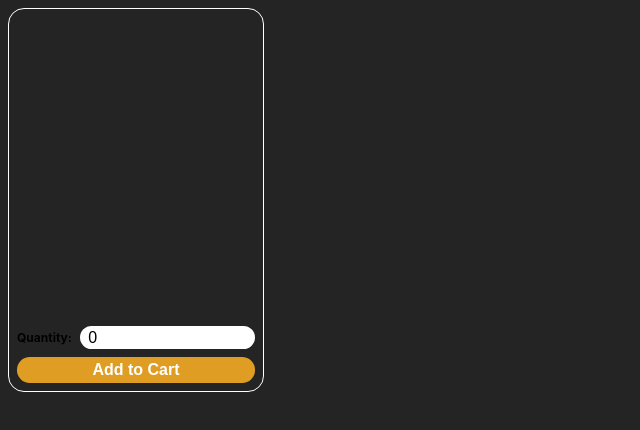
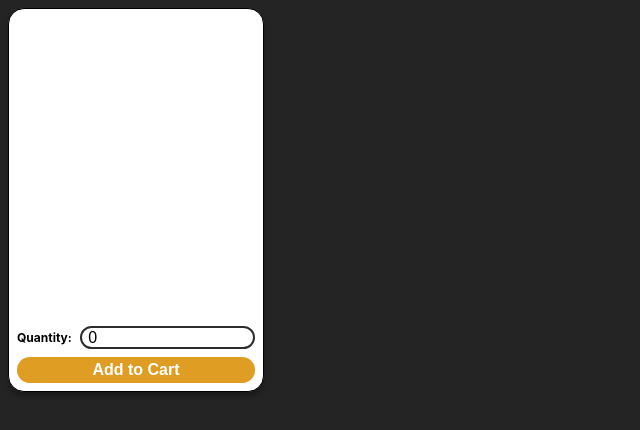
Before and after one commit to njcushing/odin-shopping-cart, a React (Vite) app: page / in a window 1280 px wide. Shown: the top 430 px of the page, without its empty margins (0-640 px from the left). Built offline with nearby package versions, Linux system fonts and the light colour scheme.

Commit message:
Update styling for ShopItemCard component

```diff
--- a/src/components/ShopItemCard/ShopItemCard.jsx
+++ b/src/components/ShopItemCard/ShopItemCard.jsx
@@ -21,6 +21,7 @@ const ShopItemCard = ({
             onChangeHandler={(e) => {
                 setQuantity(Math.floor(Number.parseInt(e.target.value)));
             }}
+            outlined={true}
         />
         <Button
             text="Add to Cart"
--- a/src/components/ShopItemCard/ShopItemCard.module.css
+++ b/src/components/ShopItemCard/ShopItemCard.module.css
@@ -2,7 +2,9 @@
     width: 16rem;
     height: 24rem;
     border-radius: 1.0rem;
-    border: 1px solid white;
+    border: 0.12rem solid rgb(0, 0, 0);
+    background-color: #ffffff;
+    box-shadow: 0px 4px 5px -0px rgba(0, 0, 0, 0.3);
 
     display: grid;
     grid-template-rows: 1fr auto auto;
```
